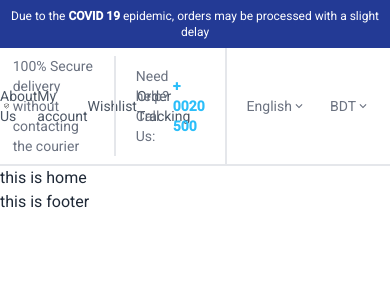
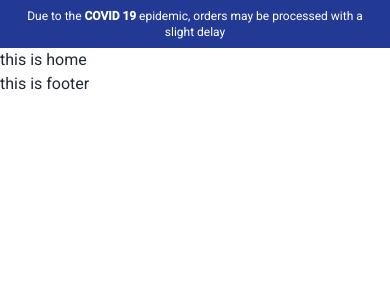
Before and after one commit to shakilahmedshuvo/esellplus, a React (Vite) app: page / in a window 390 px wide. Shown: the top 300 px of the page. Built offline with nearby package versions, Linux system fonts and the light colour scheme.

Commit message:
add navbar responsive for sm and lg device

```diff
--- a/src/Page/HomePage/Navbar/Navbar.jsx
+++ b/src/Page/HomePage/Navbar/Navbar.jsx
@@ -6,12 +6,12 @@ const Navbar = () => {
         <div>
 
             <>
-                <p className="text-white bg-[#233A95] text-center py-2 text-xs  ">
+                <p className="text-white bg-[#233A95] text-center py-2 text-xs px-6 lg:px-0">
                     Due to the <span className="font-bold">COVID 19</span> epidemic, orders may be processed with a slight delay
                 </p>
             </>
 
-            <div className="border-b-2 border-gray-200">
+            <div className="border-b-2 border-gray-200 hidden lg:block">
                 <div className="max-w-7xl mx-auto grid grid-cols-12">
 
                     <div className="col-span-4 flex justify-between text-sm pr-28 text-gray-600 items-center">
```
Also changed, not shown: public/logo.png (added).
